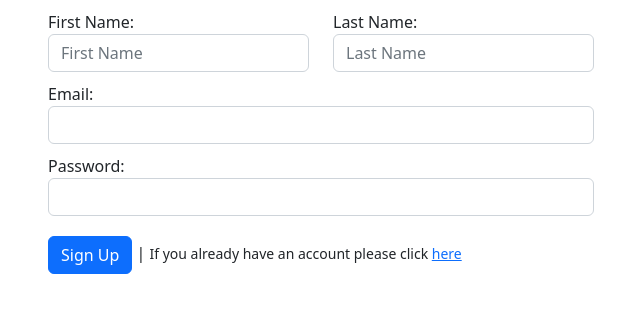
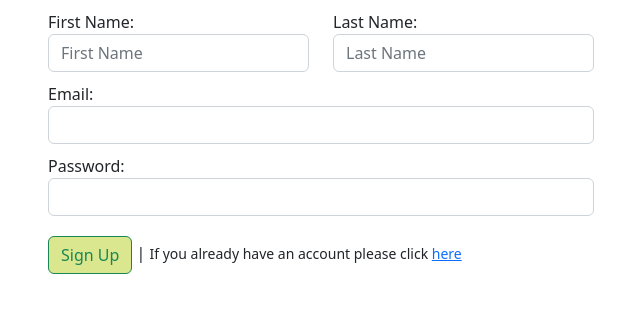
Before and after one commit to sdclayton/co-lab, an Angular app: page /signup in a window 1280 px wide. Shown: the top 312 px of the page, without its empty margins (319-959 px from the left). Built offline with nearby package versions, Linux system fonts and the light colour scheme.

Commit message:
Chore: Changes Signup button color

```diff
--- a/src/app/sign-up/sign-up.component.html
+++ b/src/app/sign-up/sign-up.component.html
@@ -46,7 +46,7 @@
             ngModel>
         </div>
         <div style="margin-top: 20px;">
-          <button type="submit" class="btn btn-primary">Sign Up</button> |
+          <button type="submit" class="btn btn-outline-success" style="background-color: #DAE78E;">Sign Up</button> |
           <small>If you already have an account please click <a routerLink="/login">here</a></small>
         </div>
       </form>
```
